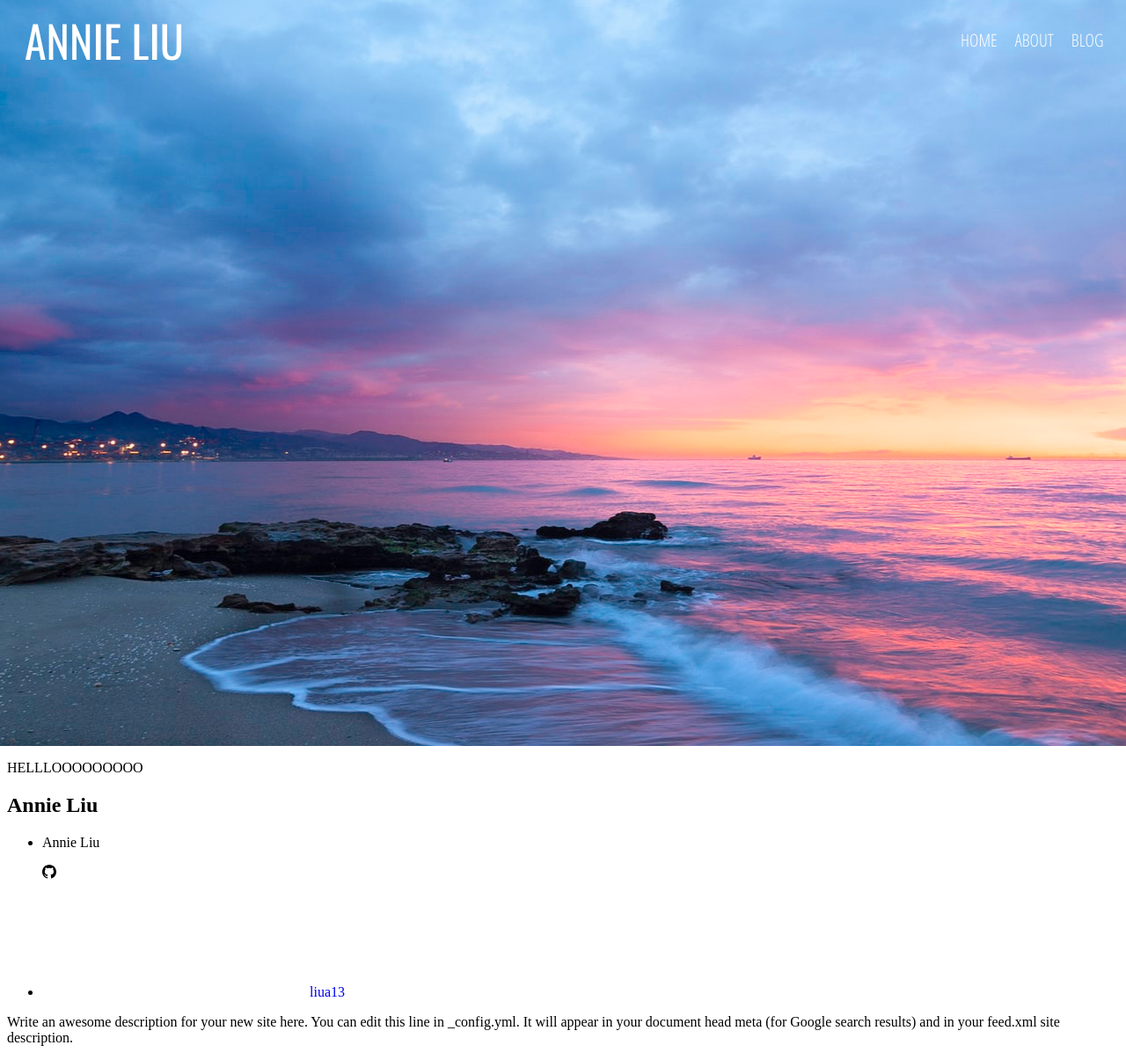
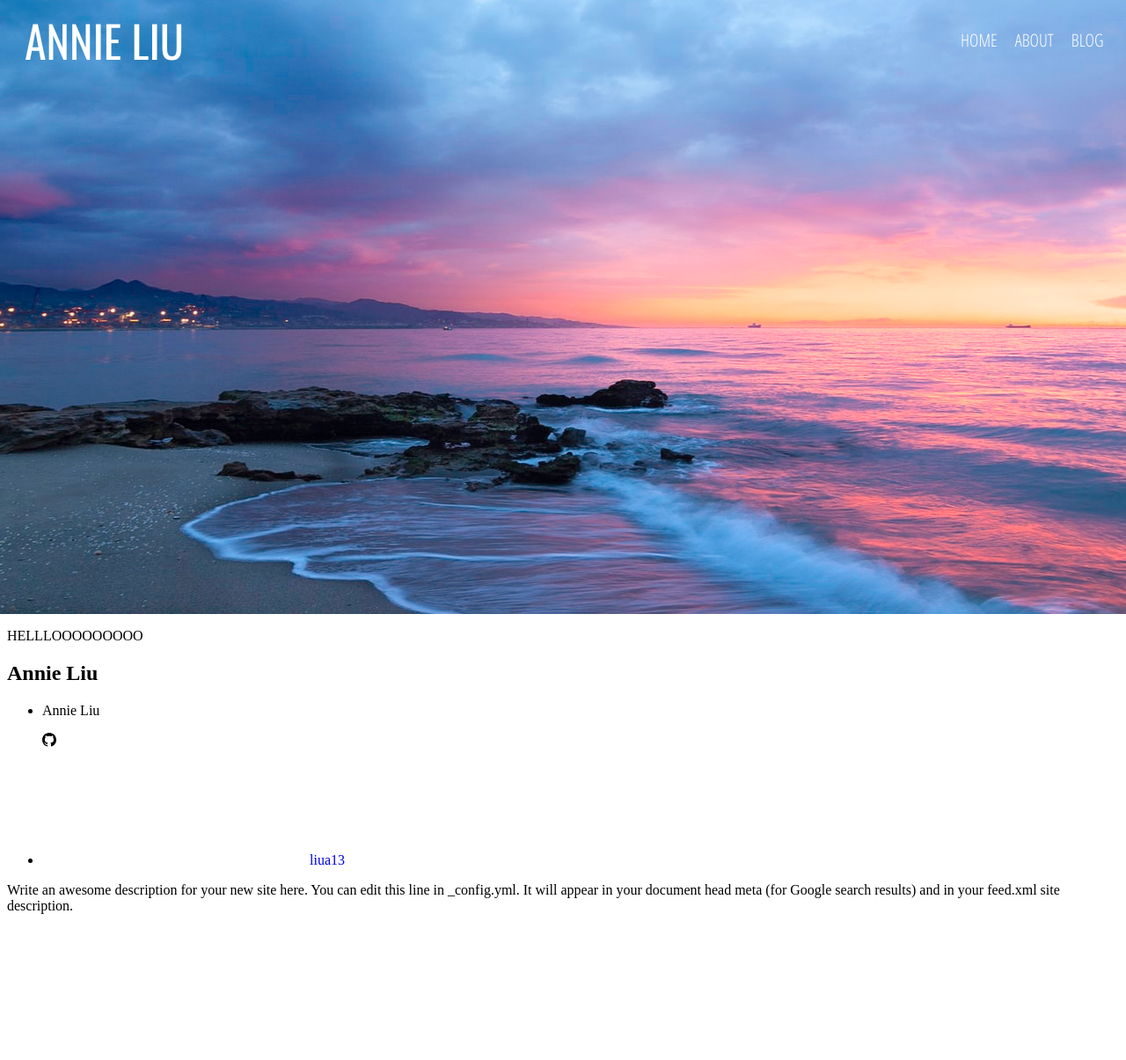
Before and after one commit to liua13/Blog, a Jekyll site: the page built from index.markdown, in a window 1280 px wide. Shown: the whole page at 88% size. Built offline with Jekyll 4.4.1, drawn with Linux system fonts in a browser that asks for light colours; nearby versions of some CDN libraries; after the commit the page ends 1055 px from its top, so only the background shows below that.

Commit message:
updated home for phone

```diff
--- a/assets/SCSS/main.scss
+++ b/assets/SCSS/main.scss
@@ -23,7 +23,7 @@ a{
 	min-height: 1000px;
 	width: 105%;
 	padding: 0;
-	margin: -250px 0px 0px -10px;
+	margin: -400px 0px 0px -10px;
 }
 
 // *** nav bar ***
```
